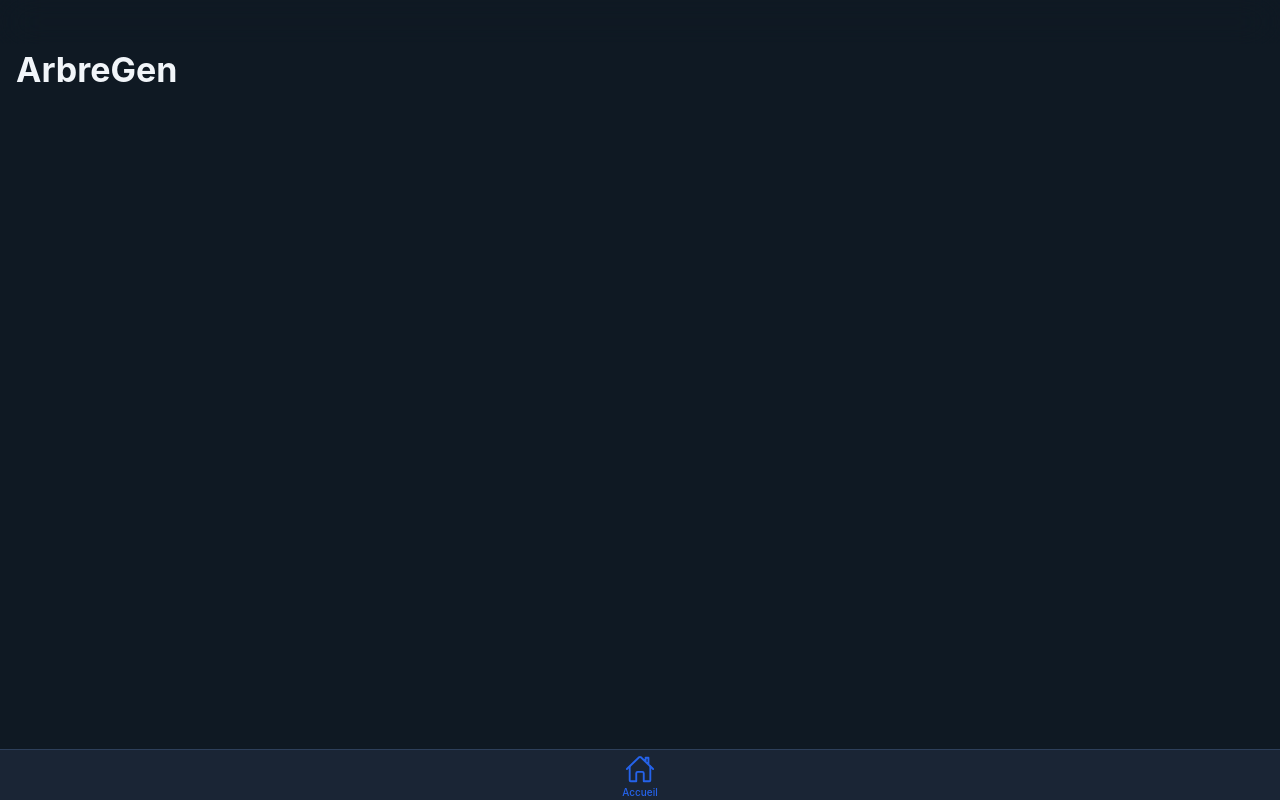
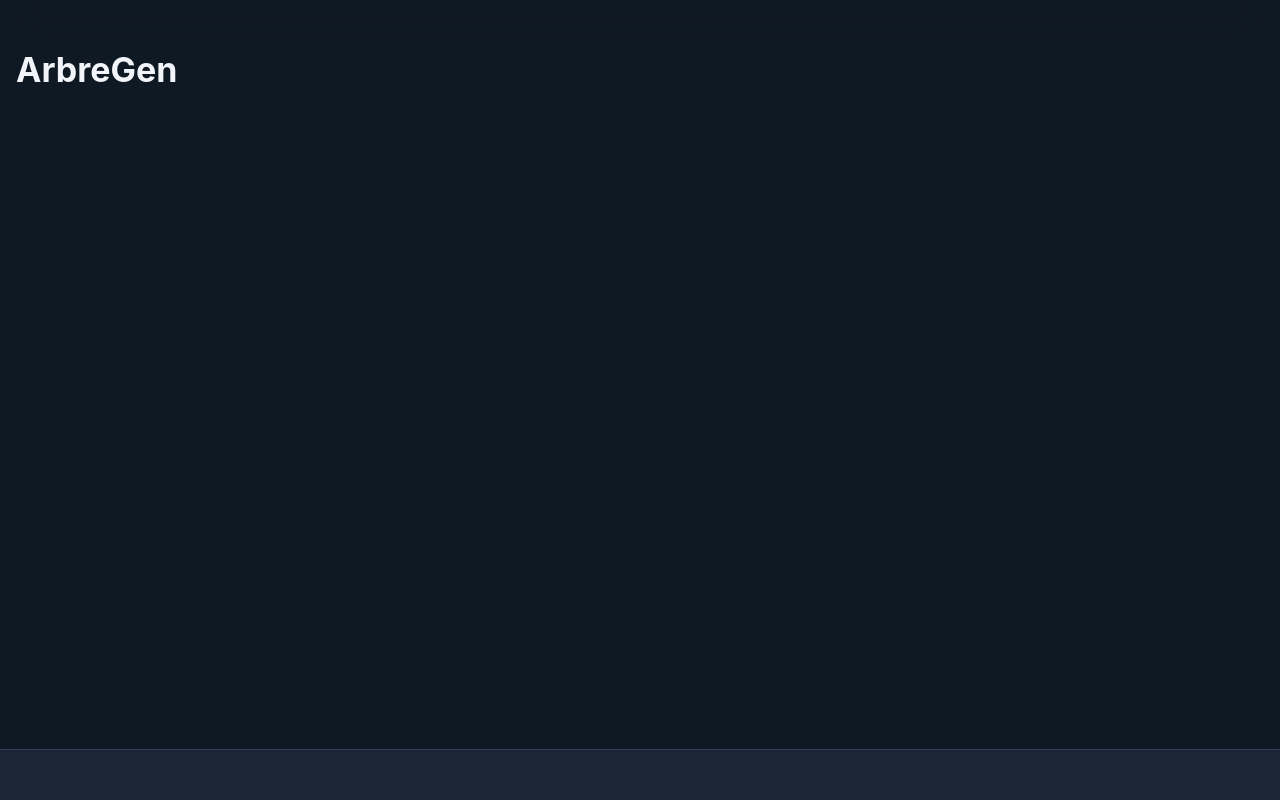
Before and after one commit to yous8983/ArbreGen_build, a React (Create React App) app: page /home in a window 1280 px wide. Built offline with nearby package versions, Linux system fonts and the light colour scheme.

Commit message:
fix: IonTabButton children type error

```diff
--- a/src/App.tsx
+++ b/src/App.tsx
@@ -1,8 +1,5 @@
 import React from 'react';
-import {
-  IonApp, IonRouterOutlet, IonTabBar, IonTabButton,
-  IonTabs, IonLabel, IonIcon, setupIonicReact,
-} from '@ionic/react';
+import { IonApp, IonRouterOutlet, IonTabBar, IonTabButton, IonTabs, IonLabel, IonIcon, setupIonicReact } from '@ionic/react';
 import { IonReactRouter } from '@ionic/react-router';
 import { Route, Redirect } from 'react-router-dom';
 import { homeOutline } from 'ionicons/icons';
@@ -10,6 +7,11 @@ import './theme/variables.css';
 import { HomePage } from './pages/HomePage';
 
 setupIonicReact({ mode: 'ios' });
+
+const Tab1: React.FC = () => <IonTabButton tab="home" href="/home">
+  <IonIcon icon={homeOutline} />
+  <IonLabel>Accueil</IonLabel>
+</IonTabButton>;
 
 const App: React.FC = () => (
   <IonApp>
@@ -19,16 +21,16 @@ const App: React.FC = () => (
       <IonTabs>
         <IonRouterOutlet>
           <Route exact path="/home" component={HomePage} />
-          <Route exact path="/"><Redirect to="/home" /></Route>
+          <Route exact path="/" render={() => <Redirect to="/home" />} />
         </IonRouterOutlet>
+        {/* @ts-ignore */}
         <IonTabBar slot="bottom">
-          <IonTabButton tab="home" href="/home">
-            <IonIcon icon={homeOutline} />
-            <IonLabel>Accueil</IonLabel>
-          </IonTabButton>
+          {/* @ts-ignore */}
+          <Tab1 />
         </IonTabBar>
       </IonTabs>
     </IonReactRouter>
   </IonApp>
 );
+
 export default App;
```
